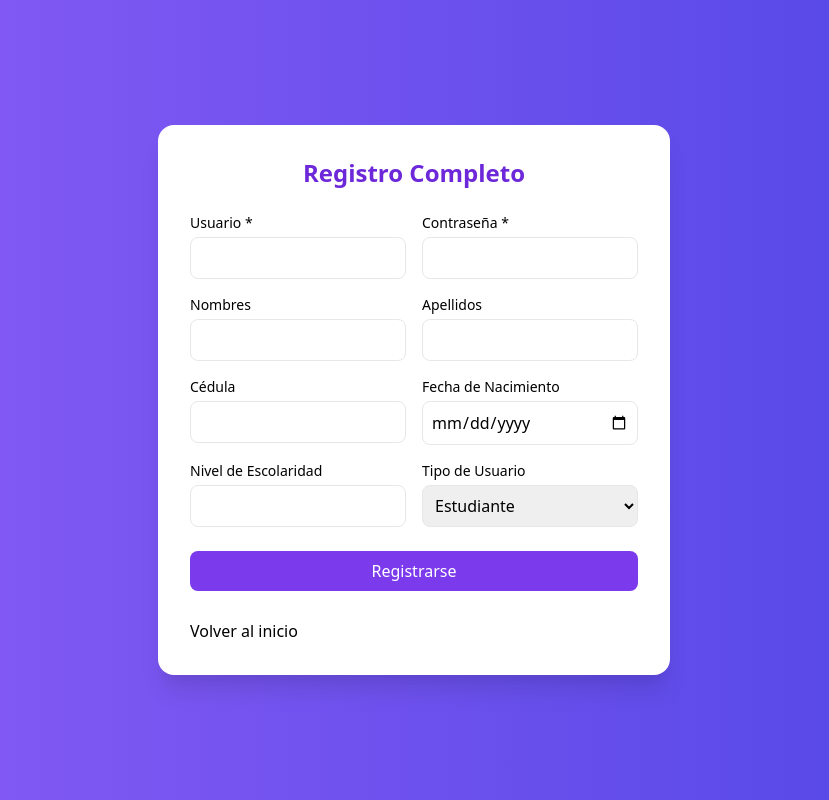
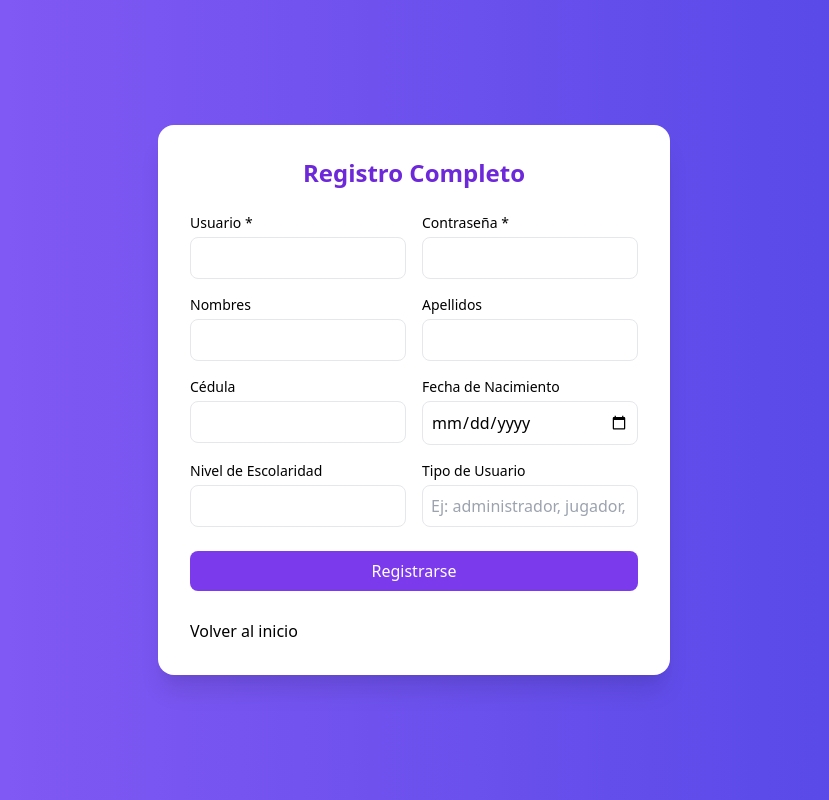
Before and after one commit to DrCliff13/DobbleWeb, a website: page dobble-web/frontend/Registro.html in a window 1280 px wide. Shown: the whole page, without its empty margins (226-1055 px from the left). Drawn offline with nearby package versions, Linux system fonts and the light colour scheme.

Commit message:
Update Registro.html

```diff
--- a/dobble-web/frontend/Registro.html
+++ b/dobble-web/frontend/Registro.html
@@ -50,11 +50,9 @@
 
         <div>
         <label class="block text-sm">Tipo de Usuario</label>
-            <select id="tipo_usuario" class="w-full mt-1 p-2 border rounded-lg">
-            <option value="estudiante">Estudiante</option>
-            <option value="profesor">Profesor</option>
-            </select>
+        <input type="text" id="tipo_usuario" class="w-full mt-1 p-2 border rounded-lg" placeholder="Ej: administrador, jugador, etc." />
         </div>
+
       </div>
 
       <button type="submit" class="w-full mt-6 bg-purple-600 text-white py-2 px-4 rounded-lg hover:bg-purple-700 transition">
```
